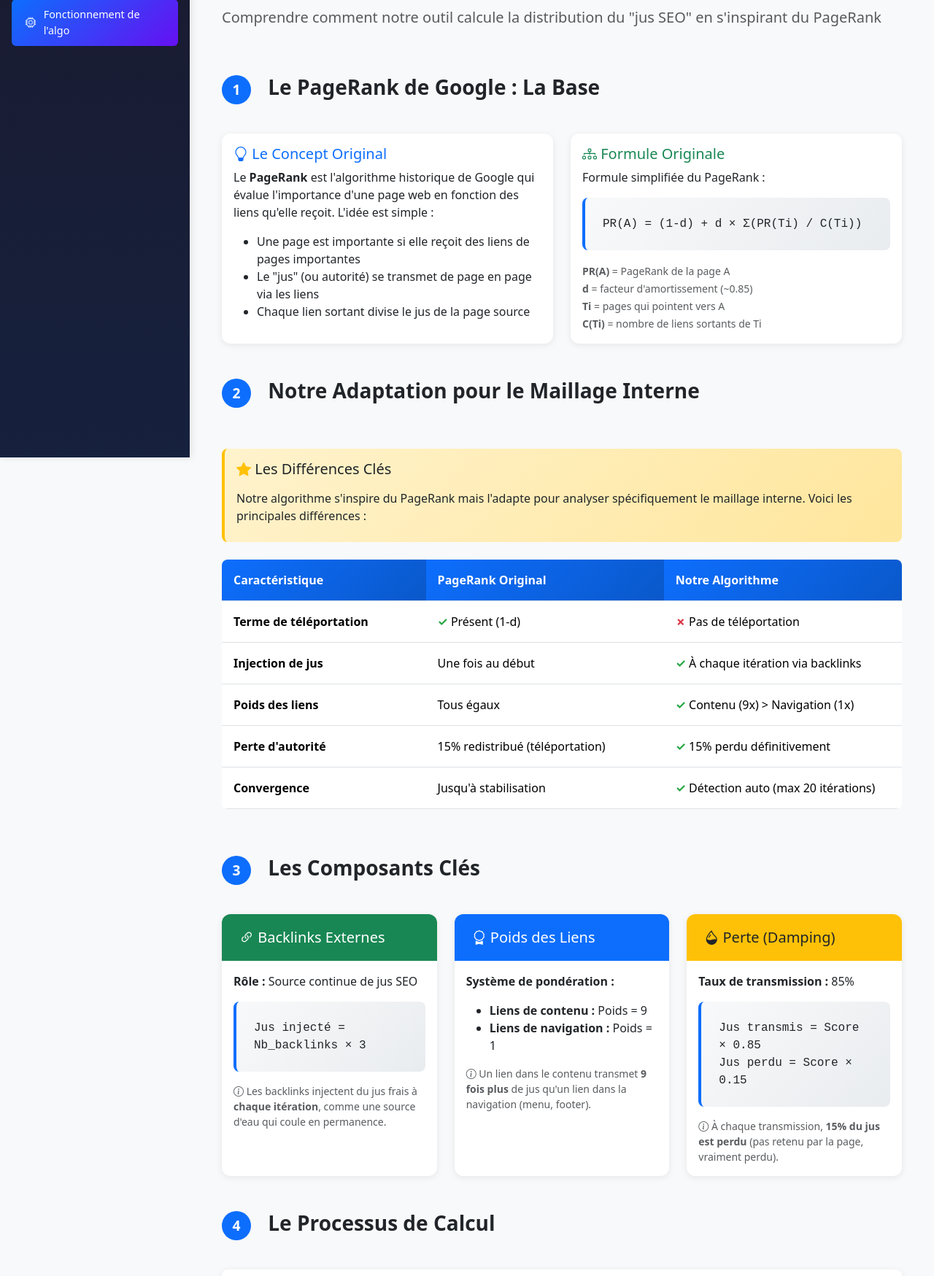
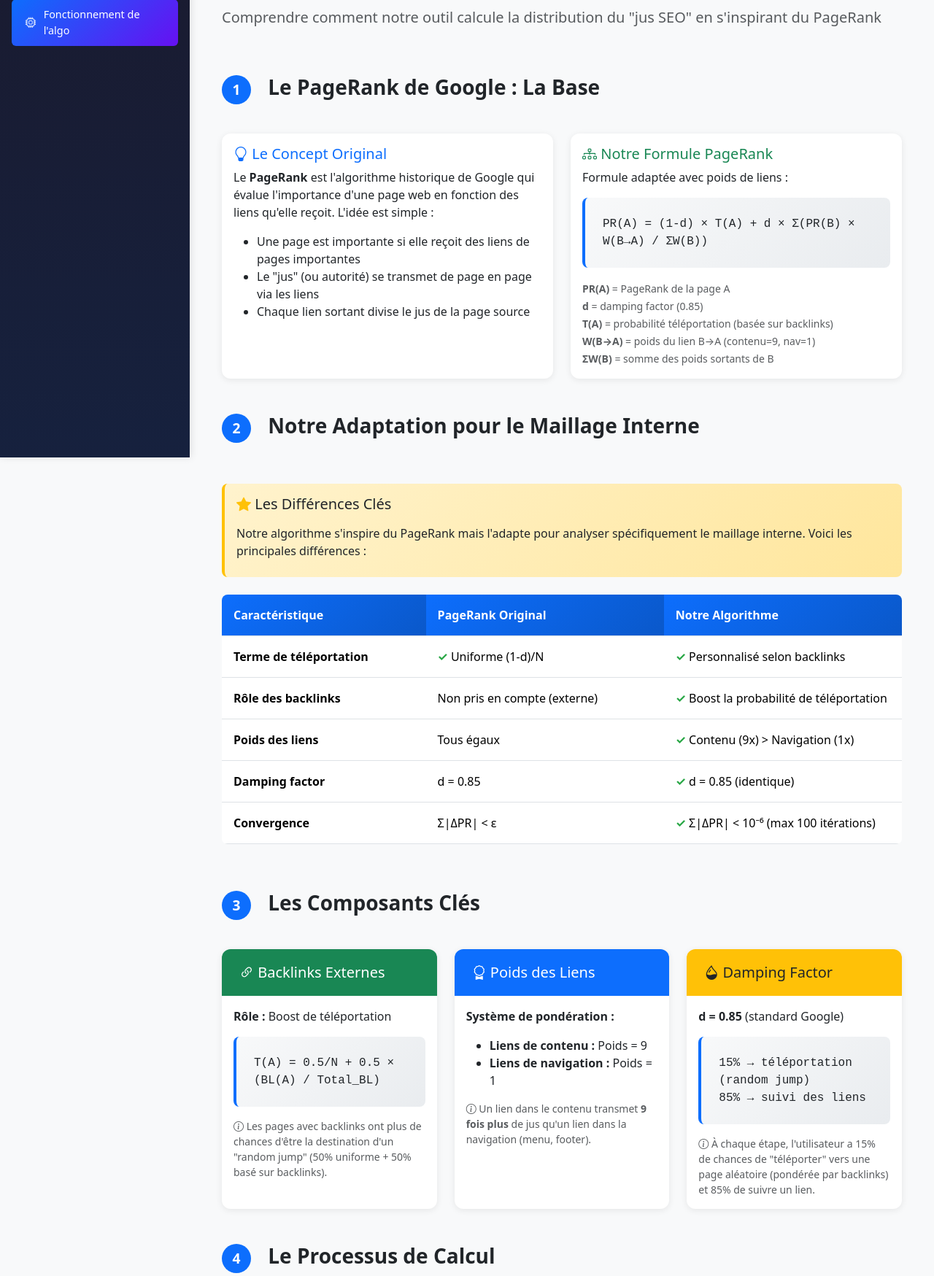
Before and after one commit to IsorinEmpirik/Seo-Juice-Analyzer, a Flask app: page /algo in a window 1280 px wide. Shown: the part 173-1922 px from the top of the page at 73% size. Run offline with Flask 3, Linux system fonts and the light colour scheme.

Commit message:
Refactor: Implémentation vrai algorithme PageRank itératif
CHANGEMENT MAJEUR de l'algorithme de calcul du score SEO:

Avant: Score heuristique basé sur comptage de liens
Après: Vrai PageRank itératif avec:
- Formule: PR(A) = (1-d)×T(A) + d×Σ(PR(B)×fraction(B→A))
- Damping factor d = 0.85 (standard Google)
- Téléportation personnalisée basée sur backlinks
- Convergence Σ|ΔPR| < 10⁻⁶ (max 100 itérations)
- Poids différenciés: contenu (9) vs navigation (1)

Avantages:
- Un lien depuis une page importante vaut plus
- Division du PR par les liens sortants
- Somme des PR = 1 (propriété mathématique)
- Plus fidèle à l'algorithme réel de Google

Mise à jour page algo.html avec nouvelles explications.

🤖 Generated with [Claude Code](https://claude.com/claude-code)

Co-Authored-By: Claude <noreply@anthropic.com>

```diff
--- a/templates/algo.html
+++ b/templates/algo.html
@@ -146,17 +146,18 @@
                 <div class="card algo-card">
                     <div class="card-body">
                         <h5 class="card-title text-success">
-                            <i class="bi bi-diagram-3"></i> Formule Originale
+                            <i class="bi bi-diagram-3"></i> Notre Formule PageRank
                         </h5>
-                        <p class="card-text mb-3">Formule simplifiée du PageRank :</p>
+                        <p class="card-text mb-3">Formule adaptée avec poids de liens :</p>
                         <div class="formula-box">
-                            PR(A) = (1-d) + d × Σ(PR(Ti) / C(Ti))
+                            PR(A) = (1-d) × T(A) + d × Σ(PR(B) × W(B→A) / ΣW(B))
                         </div>
                         <small class="text-muted">
                             <strong>PR(A)</strong> = PageRank de la page A<br>
-                            <strong>d</strong> = facteur d'amortissement (~0.85)<br>
-                            <strong>Ti</strong> = pages qui pointent vers A<br>
-                            <strong>C(Ti)</strong> = nombre de liens sortants de Ti
+                            <strong>d</strong> = damping factor (0.85)<br>
+                            <strong>T(A)</strong> = probabilité téléportation (basée sur backlinks)<br>
+                            <strong>W(B→A)</strong> = poids du lien B→A (contenu=9, nav=1)<br>
+                            <strong>ΣW(B)</strong> = somme des poids sortants de B
                         </small>
                     </div>
                 </div>
@@ -197,13 +198,13 @@
                     <tbody>
                         <tr>
                             <td><strong>Terme de téléportation</strong></td>
-                            <td><span class="yes-badge">✓</span> Présent (1-d)</td>
-                            <td><span class="no-badge">✗</span> Pas de téléportation</td>
+                            <td><span class="yes-badge">✓</span> Uniforme (1-d)/N</td>
+                            <td><span class="yes-badge">✓</span> Personnalisé selon backlinks</td>
                         </tr>
                         <tr>
-                            <td><strong>Injection de jus</strong></td>
-                            <td>Une fois au début</td>
-                            <td><span class="yes-badge">✓</span> À chaque itération via backlinks</td>
+                            <td><strong>Rôle des backlinks</strong></td>
+                            <td>Non pris en compte (externe)</td>
+                            <td><span class="yes-badge">✓</span> Boost la probabilité de téléportation</td>
                         </tr>
                         <tr>
                             <td><strong>Poids des liens</strong></td>
@@ -211,14 +212,14 @@
                             <td><span class="yes-badge">✓</span> Contenu (9x) > Navigation (1x)</td>
                         </tr>
                         <tr>
-                            <td><strong>Perte d'autorité</strong></td>
-                            <td>15% redistribué (téléportation)</td>
-                            <td><span class="yes-badge">✓</span> 15% perdu définitivement</td>
+                            <td><strong>Damping factor</strong></td>
+                            <td>d = 0.85</td>
+                            <td><span class="yes-badge">✓</span> d = 0.85 (identique)</td>
                         </tr>
                         <tr>
                             <td><strong>Convergence</strong></td>
-                            <td>Jusqu'à stabilisation</td>
-                            <td><span class="yes-badge">✓</span> Détection auto (max 20 itérations)</td>
+                            <td>Σ|ΔPR| < ε</td>
+                            <td><span class="yes-badge">✓</span> Σ|ΔPR| < 10⁻⁶ (max 100 itérations)</td>
                         </tr>
                     </tbody>
                 </table>
@@ -246,13 +247,13 @@
                         </h5>
                     </div>
                     <div class="card-body">
-                        <p><strong>Rôle :</strong> Source continue de jus SEO</p>
+                        <p><strong>Rôle :</strong> Boost de téléportation</p>
                         <div class="formula-box">
-                            Jus injecté = Nb_backlinks × 3
+                            T(A) = 0.5/N + 0.5 × (BL(A) / Total_BL)
                         </div>
                         <p class="mb-0 small text-muted">
-                            <i class="bi bi-info-circle"></i> Les backlinks injectent du jus frais à <strong>chaque itération</strong>,
-                            comme une source d'eau qui coule en permanence.
+                            <i class="bi bi-info-circle"></i> Les pages avec backlinks ont plus de chances d'être
+                            la destination d'un "random jump" (50% uniforme + 50% basé sur backlinks).
                         </p>
                     </div>
                 </div>
@@ -285,18 +286,18 @@
                 <div class="card algo-card border-warning">
                     <div class="card-header bg-warning">
                         <h5 class="mb-0">
-                            <i class="bi bi-droplet-half"></i> Perte (Damping)
+                            <i class="bi bi-droplet-half"></i> Damping Factor
                         </h5>
                     </div>
                     <div class="card-body">
-                        <p><strong>Taux de transmission :</strong> 85%</p>
+                        <p><strong>d = 0.85</strong> (standard Google)</p>
                         <div class="formula-box">
-                            Jus transmis = Score × 0.85<br>
-                            Jus perdu = Score × 0.15
+                            15% → téléportation (random jump)<br>
+                            85% → suivi des liens
                         </div>
                         <p class="mb-0 small text-muted">
-                            <i class="bi bi-info-circle"></i> À chaque transmission, <strong>15% du jus est perdu</strong>
-                            (pas retenu par la page, vraiment perdu).
+                            <i class="bi bi-info-circle"></i> À chaque étape, l'utilisateur a 15% de chances de "téléporter"
+                            vers une page aléatoire (pondérée par backlinks) et 85% de suivre un lien.
                         </p>
                     </div>
                 </div>
@@ -317,25 +318,25 @@
         <div class="row">
             <div class="col-12">
                 <div class="flow-diagram">
-                    <h5 class="text-center mb-4">Flux d'une Itération</h5>
+                    <h5 class="text-center mb-4">Algorithme PageRank Itératif</h5>
                     <div class="mermaid">
 graph TD
-    A[Début d'itération] --> B[1. Réinitialiser tous les scores à 0]
-    B --> C[2. Injecter le jus des backlinks]
-    C --> D[3. Pour chaque page avec liens sortants]
-    D --> E[Calculer jus à transmettre: score × 0.85]
-    E --> F[Calculer poids total des liens]
-    F --> G[Distribuer selon les poids]
-    G --> H{Convergence ?}
-    H -->|Changement < 0.01| I[Fin - Scores stables]
-    H -->|Changement >= 0.01| J{Iteration < 20 ?}
-    J -->|Oui| A
-    J -->|Non| I
+    A[Initialisation PR = T] --> B[Pour chaque page A]
+    B --> C["PR(A) = (1-d) × T(A)"]
+    C --> D["+ d × Σ(PR(B) × fraction(B→A))"]
+    D --> E{Toutes les pages traitées ?}
+    E -->|Non| B
+    E -->|Oui| F["Calculer erreur = Σ|nouveau - ancien|"]
+    F --> G{Erreur < 10⁻⁶ ?}
+    G -->|Oui| H[Convergence atteinte]
+    G -->|Non| I{Iteration < 100 ?}
+    I -->|Oui| B
+    I -->|Non| H
 
-    style C fill:#28a745,color:#fff
-    style E fill:#ffc107
-    style G fill:#0d6efd,color:#fff
-    style I fill:#dc3545,color:#fff
+    style A fill:#28a745,color:#fff
+    style C fill:#ffc107
+    style D fill:#0d6efd,color:#fff
+    style H fill:#dc3545,color:#fff
                     </div>
                 </div>
             </div>
@@ -345,22 +346,25 @@ graph TD
             <div class="col-12">
                 <div class="card algo-card">
                     <div class="card-header bg-info text-white">
-                        <h5 class="mb-0">Détail de la Distribution du Jus</h5>
+                        <h5 class="mb-0">Calcul de la Fraction Transmise</h5>
                     </div>
                     <div class="card-body">
-                        <p class="mb-3">Lorsqu'une page distribue son jus :</p>
+                        <p class="mb-3">Quand une page B lie vers une page A :</p>
 
                         <div class="formula-box">
-                            <strong>Étape 1 :</strong> Calculer le poids total<br>
-                            <code>Poids_total = (Nb_liens_contenu × 9) + (Nb_liens_nav × 1)</code><br><br>
+                            <strong>Étape 1 :</strong> Calculer le poids total sortant de B<br>
+                            <code>ΣW(B) = (Nb_liens_contenu × 9) + (Nb_liens_nav × 1)</code><br><br>
 
-                            <strong>Étape 2 :</strong> Jus par unité de poids<br>
-                            <code>Jus_par_poids = (Score × 0.85) / Poids_total</code><br><br>
+                            <strong>Étape 2 :</strong> Fraction transmise par le lien B→A<br>
+                            <code>fraction(B→A) = W(B→A) / ΣW(B)</code><br><br>
 
-                            <strong>Étape 3 :</strong> Distribution<br>
-                            <code>Lien de contenu reçoit = Jus_par_poids × 9</code><br>
-                            <code>Lien de navigation reçoit = Jus_par_poids × 1</code>
+                            <strong>Étape 3 :</strong> Contribution au PageRank de A<br>
+                            <code>Contribution = PR(B) × fraction(B→A)</code>
                         </div>
+
+                        <p class="mt-3 mb-0 small text-muted">
+                            <i class="bi bi-info-circle"></i> Un lien de contenu (poids 9) transmet 9× plus de PageRank qu'un lien de navigation (poids 1).
+                        </p>
                     </div>
                 </div>
             </div>
@@ -382,37 +386,43 @@ graph TD
                 <div class="card algo-card">
                     <div class="card-header bg-primary text-white">
                         <h5 class="mb-0">
-                            <i class="bi bi-calculator"></i> Calcul pour une Page Homepage
+                            <i class="bi bi-calculator"></i> Calcul PageRank pour un site de 100 pages
                         </h5>
                     </div>
                     <div class="card-body">
-                        <h6 class="text-primary mb-3">Situation initiale :</h6>
+                        <h6 class="text-primary mb-3">Situation :</h6>
                         <ul>
-                            <li>Homepage reçoit <strong>60 backlinks externes</strong></li>
-                            <li>Homepage a <strong>5 liens sortants de contenu</strong></li>
-                            <li>Homepage a <strong>10 liens sortants de navigation</strong></li>
+                            <li>Site de <strong>N = 100 pages</strong></li>
+                            <li>Homepage reçoit <strong>60 backlinks</strong> sur un total de 80</li>
+                            <li>Homepage a <strong>5 liens contenu</strong> + <strong>10 liens nav</strong></li>
+                            <li>Page A reçoit un lien contenu depuis la homepage</li>
                         </ul>
 
-                        <h6 class="text-success mt-4 mb-3">Itération 1 :</h6>
+                        <h6 class="text-success mt-4 mb-3">Calcul de la téléportation :</h6>
                         <div class="formula-box">
-                            <strong>1. Injection backlinks :</strong><br>
-                            Score_homepage = 60 × 3 = <strong>180 points</strong><br><br>
+                            <strong>Téléportation Homepage :</strong><br>
+                            T(HP) = 0.5/100 + 0.5 × (60/80) = 0.005 + 0.375 = <strong>0.38</strong><br><br>
 
-                            <strong>2. Jus à transmettre :</strong><br>
-                            Jus = 180 × 0.85 = <strong>153 points</strong> (27 perdus)<br><br>
+                            <strong>Téléportation Page sans backlink :</strong><br>
+                            T(A) = 0.5/100 + 0.5 × (0/80) = 0.005 + 0 = <strong>0.005</strong>
+                        </div>
 
-                            <strong>3. Calcul poids total :</strong><br>
-                            Poids = (5 × 9) + (10 × 1) = 45 + 10 = <strong>55</strong><br><br>
+                        <h6 class="text-info mt-4 mb-3">Fraction transmise par la homepage :</h6>
+                        <div class="formula-box">
+                            <strong>Poids total sortant :</strong><br>
+                            ΣW(HP) = (5 × 9) + (10 × 1) = 45 + 10 = <strong>55</strong><br><br>
 
-                            <strong>4. Distribution :</strong><br>
-                            Jus par unité = 153 / 55 = <strong>2.78 points/unité</strong><br>
-                            → Chaque lien contenu reçoit : 2.78 × 9 = <strong>25 points</strong><br>
-                            → Chaque lien nav reçoit : 2.78 × 1 = <strong>2.78 points</strong>
+                            <strong>Fraction vers un lien contenu :</strong><br>
+                            fraction = 9 / 55 = <strong>0.164</strong> (16.4%)<br><br>
+
+                            <strong>Fraction vers un lien nav :</strong><br>
+                            fraction = 1 / 55 = <strong>0.018</strong> (1.8%)
                         </div>
 
                         <div class="highlight-box mt-3">
-                            <strong><i class="bi bi-arrow-repeat"></i> Itération suivante :</strong><br>
-                            La homepage va RErecevoir 180 points des backlinks + le jus que d'autres pages lui renvoient !
+                            <strong><i class="bi bi-lightbulb"></i> Résultat :</strong><br>
+                            Un lien de <strong>contenu</strong> transmet 9× plus de PageRank qu'un lien de <strong>navigation</strong> !
+                            Après convergence, la homepage aura le PageRank le plus élevé grâce à ses backlinks.
                         </div>
                     </div>
                 </div>
@@ -438,15 +448,15 @@ graph TD
                             <i class="bi bi-bullseye"></i> Qu'est-ce que la convergence ?
                         </h5>
                         <p>
-                            L'algorithme s'arrête quand les scores deviennent <strong>stables</strong>, c'est-à-dire
-                            quand ils ne changent presque plus entre deux itérations.
+                            L'algorithme s'arrête quand les PageRank deviennent <strong>stables</strong>, c'est-à-dire
+                            quand la somme des changements devient négligeable.
                         </p>
                         <div class="formula-box">
                             Convergence si :<br>
-                            max(|nouveau_score - ancien_score|) < 0.01
+                            Σ|PR_nouveau - PR_ancien| < 10⁻⁶
                         </div>
                         <p class="mb-0 text-muted small">
-                            Maximum 20 itérations pour éviter les calculs infinis.
+                            Maximum 100 itérations pour éviter les calculs infinis.
                         </p>
                     </div>
                 </div>
@@ -456,16 +466,16 @@ graph TD
                 <div class="card algo-card">
                     <div class="card-body">
                         <h5 class="card-title text-success">
-                            <i class="bi bi-graph-up"></i> Évolution Typique
+                            <i class="bi bi-graph-up"></i> Propriétés du PageRank
                         </h5>
-                        <p>Voici comment les scores évoluent généralement :</p>
+                        <p>Caractéristiques importantes :</p>
                         <ul>
-                            <li><strong>Itération 1-3 :</strong> Changements importants (+50%)</li>
-                            <li><strong>Itération 4-7 :</strong> Stabilisation progressive (+10%)</li>
-                            <li><strong>Itération 8+ :</strong> Convergence atteinte (< 1%)</li>
+                            <li><strong>Somme = 1 :</strong> ΣPR(toutes pages) ≈ 1.0</li>
+                            <li><strong>Valeurs typiques :</strong> Entre 0.001 et 0.1</li>
+                            <li><strong>Convergence :</strong> Généralement 20-50 itérations</li>
                         </ul>
                         <p class="mb-0 text-muted small">
-                            <i class="bi bi-check-circle-fill text-success"></i> La plupart des sites convergent en 10-15 itérations.
+                            <i class="bi bi-check-circle-fill text-success"></i> La normalisation finale ramène les scores sur 0-100 pour plus de lisibilité.
                         </p>
                     </div>
                 </div>
```
Also changed, not shown: app/analyzer.py (+135 -89 lines).
